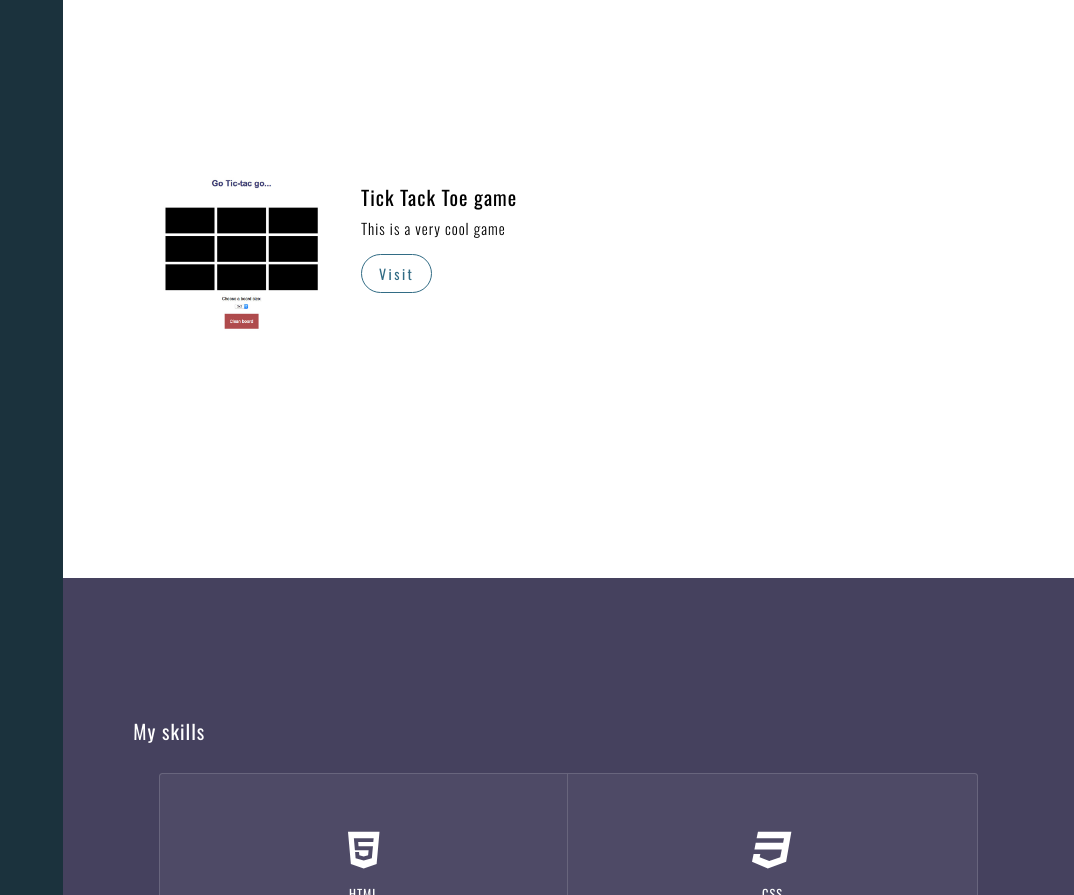
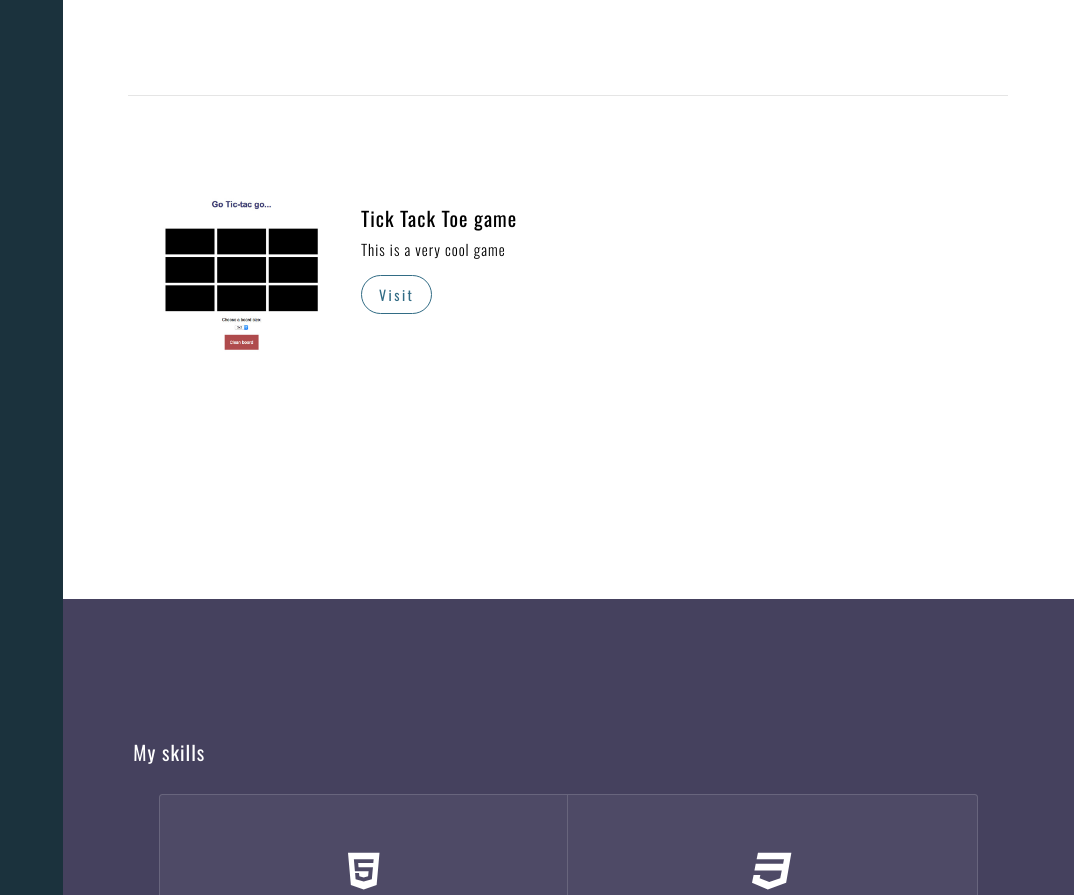
Before and after one commit to AlejandroMar/AlejandroMar.github.io, a website: page index.html in a window 1280 px wide. Shown: the part 1623-2518 px from the top of the page, without its empty margins (206-1280 px from the left). Drawn offline with nearby package versions, Linux system fonts and the light colour scheme.

Commit message:
add hr line between portfolio items

```diff
--- a/index.html
+++ b/index.html
@@ -93,6 +93,8 @@
                     </div>
                 </div>
 
+                <hr class="toAnimate fadeIn">
+
                 <!-- tick tack -->
                 <div class="card flex-sm-row">
                     <a href="https://alejandromar.github.io/go-tick-tack-go/" class="card-img-top toAnimate fadeIn">
```
